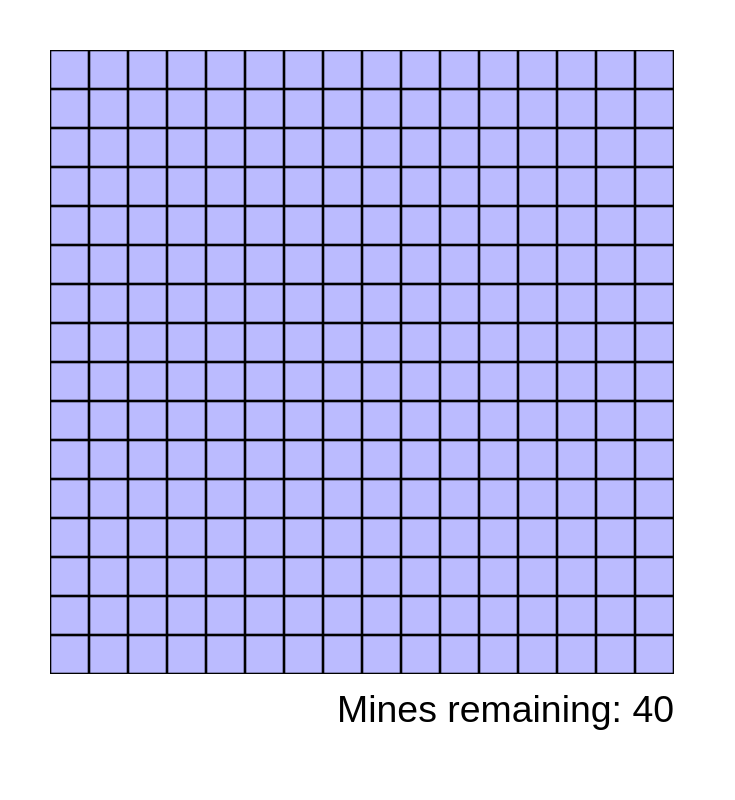
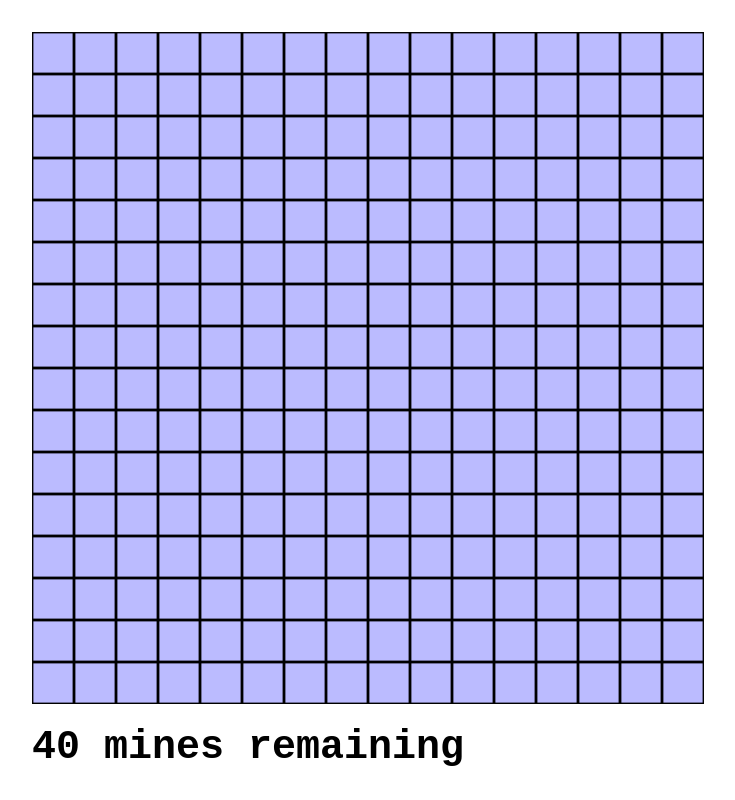
Before and after one commit to Josef37/minesweeper, a website: page built/index.html in a window 1280 px wide. Shown: the whole page, without its empty margins (0-735 px from the left). Drawn offline with Linux system fonts and the light colour scheme.

Commit message:
Mine Counter as Paragraph and better sizing

```diff
--- a/built/bundle.js
+++ b/built/bundle.js
@@ -367,14 +367,18 @@ class Gameboard {
     }
     // create cells with "totalNumberOfMines"
     createBoard() {
-        let hasMine = Array(this.totalNumberOfMines).fill(true).concat(Array(this.width * this.height - this.totalNumberOfMines).fill(false));
+        let hasMine = Array(this.totalNumberOfMines)
+            .fill(true)
+            .concat(Array(this.width * this.height - this.totalNumberOfMines).fill(false));
         utils_1.Utils.shuffle(hasMine, this.seed);
         this.createBoardFromArray(hasMine);
     }
     // create cells with "totalNumberOfMines"
     // makes sure no mine is at position (x,y)
     createBoardSave(x, y) {
-        let hasMine = Array(this.totalNumberOfMines).fill(true).concat(Array(this.width * this.height - this.totalNumberOfMines - 1).fill(false));
+        let hasMine = Array(this.totalNumberOfMines)
+            .fill(true)
+            .concat(Array(this.width * this.height - this.totalNumberOfMines - 1).fill(false));
         utils_1.Utils.shuffle(hasMine, this.seed);
         hasMine.splice(utils_1.Utils.getIndex(x, y, this.width), 0, false);
         this.createBoardFromArray(hasMine);
@@ -394,7 +398,7 @@ class Gameboard {
                 return;
             }
             let numberOfAdjacentMines = 0;
-            this.doForAllNeighbours(x, y, neighbour => numberOfAdjacentMines += Number(neighbour.hasMine));
+            this.doForAllNeighbours(x, y, neighbour => (numberOfAdjacentMines += Number(neighbour.hasMine)));
             cell.setNumberOfAdjacentMines(numberOfAdjacentMines);
         });
     }
@@ -409,7 +413,8 @@ class Gameboard {
     doForAllNeighbours(x, y, callback) {
         for (let dx of [-1, 0, 1]) {
             for (let dy of [-1, 0, 1]) {
-                if (dx == 0 && dy == 0) { // ignore the cell itself
+                if (dx == 0 && dy == 0) {
+                    // ignore the cell itself
                     continue;
                 }
                 let neighbourX = x + dx, neighbourY = y + dy;
@@ -423,7 +428,9 @@ class Gameboard {
     // action for a click on cell at (x, y)
     // return, if an action was performed
     doAction(x, y) {
-        if (this.gameStatus != GameStatus.Playing || !this.areValidCoordinates(x, y) || this.board[x][y].isFlagged) {
+        if (this.gameStatus != GameStatus.Playing ||
+            !this.areValidCoordinates(x, y) ||
+            this.board[x][y].isFlagged) {
             return false;
         }
         this.drawProbabilityMap = false;
@@ -452,14 +459,16 @@ class Gameboard {
     autoRevealCells(x, y, revealedCells) {
         let cell = this.board[x][y];
         let numberOfFlaggedCells = 0;
-        this.doForAllNeighbours(x, y, neighbour => numberOfFlaggedCells += Number(neighbour.isFlagged));
+        this.doForAllNeighbours(x, y, neighbour => (numberOfFlaggedCells += Number(neighbour.isFlagged)));
         if (numberOfFlaggedCells != cell.numberOfAdjacentMines) {
             return false;
         }
         let mineRevealed = false;
         this.doForAllNeighbours(x, y, (neighbour, neighbourX, neighbourY) => {
             if (!neighbour.isFlagged) {
-                mineRevealed = mineRevealed || this.revealCell(neighbourX, neighbourY, revealedCells);
+                mineRevealed =
+                    mineRevealed ||
+                        this.revealCell(neighbourX, neighbourY, revealedCells);
             }
         });
         return mineRevealed;
@@ -486,7 +495,8 @@ class Gameboard {
         return false;
     }
     flagCell(x, y) {
-        if (this.gameStatus != GameStatus.Playing || !this.areValidCoordinates(x, y)) {
+        if (this.gameStatus != GameStatus.Playing ||
+            !this.areValidCoordinates(x, y)) {
             return;
         }
         this.drawProbabilityMap = false;
@@ -526,7 +536,10 @@ class Gameboard {
     }
     // canvas position -> grid position
     transpose(canvasX, canvasY) {
-        return [Math.floor(canvasX / this.cellSizeInCanvas), Math.floor(canvasY / this.cellSizeInCanvas)];
+        return [
+            Math.floor(canvasX / this.cellSizeInCanvas),
+            Math.floor(canvasY / this.cellSizeInCanvas)
+        ];
     }
     // return if coordinates are inside grid
     areValidCoordinates(x, y) {
@@ -534,14 +547,14 @@ class Gameboard {
     }
     // set highlighted cell when not gameover or probability map is drawn
     highlight(context, x, y) {
-        if (this.drawProbabilityMap || this.gameStatus != GameStatus.Playing
-            || (x == this.highlightedX && y == this.highlightedY)) {
+        if (this.drawProbabilityMap ||
+            this.gameStatus != GameStatus.Playing ||
+            (x == this.highlightedX && y == this.highlightedY)) {
             return;
         }
         if (this.areValidCoordinates(this.highlightedX, this.highlightedY)) {
             this.board[this.highlightedX][this.highlightedY].isHighlighted = false;
-            this.board[this.highlightedX][this.highlightedY]
-                .draw(context, this.highlightedX * this.cellSizeInCanvas, this.highlightedY * this.cellSizeInCanvas, this.cellSizeInCanvas);
+            this.board[this.highlightedX][this.highlightedY].draw(context, this.highlightedX * this.cellSizeInCanvas, this.highlightedY * this.cellSizeInCanvas, this.cellSizeInCanvas);
         }
         if (!this.areValidCoordinates(x, y)) {
             this.highlightedX = this.highlightedY = -1;
@@ -552,30 +565,32 @@ class Gameboard {
         this.board[x][y].isHighlighted = true;
         this.board[x][y].draw(context, x * this.cellSizeInCanvas, y * this.cellSizeInCanvas, this.cellSizeInCanvas);
     }
-    // draw the gameboard (optional with probability map)
-    draw(context, width, height) {
+    calculateDimensions(availableWidth, availableHeight) {
+        const cellSize = Math.floor(Math.min(availableWidth / this.width, availableHeight / this.height));
+        const width = this.width * cellSize;
+        const height = this.height * cellSize;
+        return { width, height, cellSize };
+    }
+    // render the gameboard (optional with probability map)
+    render(context, availableWidth, availableHeight, minesCounter) {
         // unset highlight for probability map
-        if (this.drawProbabilityMap && this.areValidCoordinates(this.highlightedX, this.highlightedY)) {
+        if (this.drawProbabilityMap &&
+            this.areValidCoordinates(this.highlightedX, this.highlightedY)) {
             this.board[this.highlightedX][this.highlightedY].isHighlighted = false;
             this.highlightedX = this.highlightedY = -1;
         }
         // draw grid
-        this.cellSizeInCanvas = Math.floor(Math.min(width / this.width, (height / 1.1) / this.height));
-        context.clearRect(0, 0, width, height);
-        width = this.width * this.cellSizeInCanvas;
-        height = this.height * this.cellSizeInCanvas;
+        context.clearRect(0, 0, availableWidth, availableHeight);
+        const { width, height, cellSize } = this.calculateDimensions(availableWidth, availableHeight);
+        this.cellSizeInCanvas = cellSize;
         this.doForAllCells((cell, x, y) => {
             cell.draw(context, x * this.cellSizeInCanvas, y * this.cellSizeInCanvas, this.cellSizeInCanvas, this.gameStatus != GameStatus.Playing);
         });
         // mines remaining counter
-        context.fillStyle = "black";
-        context.textAlign = "right";
-        context.textBaseline = "top";
-        context.font = `${height * 0.06}px sans-serif`;
-        context.fillText("Mines remaining: " + this.countRemainingMines(), width, height + height * 0.03);
+        minesCounter.textContent = this.countRemainingMines() + " mines remaining";
         // gameover overlay
         if (this.gameStatus != GameStatus.Playing) {
-            context.fillStyle = 'rgba(255, 255, 255, 0.8)';
+            context.fillStyle = "rgba(255, 255, 255, 0.8)";
             context.fillRect(0, 0, width, height);
             let centerX = width / 2;
             let centerY = height / 2;
@@ -585,7 +600,7 @@ class Gameboard {
             context.font = `${height * 0.06}px sans-serif`;
             context.fillText(this.gameStatus, centerX, centerY - 0.05 * height);
             context.font = `${height * 0.03}px sans-serif`;
-            context.fillText('(right-click to restart)', centerX, centerY + 0.025 * height);
+            context.fillText("(right-click to restart)", centerX, centerY + 0.025 * height);
         }
         if (this.drawProbabilityMap) {
             for (let [cell, mineProbability] of this.mineProbabilityMap) {
@@ -599,6 +614,7 @@ class Gameboard {
                 context.fillText(mineProbability.toFixed(2), (x + 0.5) * this.cellSizeInCanvas, (y + 0.53) * this.cellSizeInCanvas);
             }
         }
+        return { width: width, height: height };
     }
 }
 exports.Gameboard = Gameboard;
@@ -608,13 +624,13 @@ exports.Gameboard = Gameboard;
 Object.defineProperty(exports, "__esModule", { value: true });
 const gameboard_1 = require("./gameboard");
 const solver_1 = require("./solver");
-window.addEventListener('DOMContentLoaded', main);
+window.addEventListener("DOMContentLoaded", main);
 function main() {
-    let canvas = document.getElementById('gameboard');
-    let context = canvas.getContext('2d');
+    let canvas = (document.getElementById("gameboard"));
+    let context = canvas.getContext("2d");
     let width;
     let height;
-    let padding = 50;
+    let minesCoutner = (document.getElementById("mines-counter"));
     // let gameboard = new Gameboard(5, 5, 5, false, 0);
     // let gameboard = new Gameboard(8, 8, 10);
     let gameboard = new gameboard_1.Gameboard(16, 16, 40);
@@ -624,16 +640,16 @@ function main() {
     resizeCanvas();
     canvas.addEventListener("click", onclick);
     canvas.addEventListener("contextmenu", onclick);
-    canvas.addEventListener("mousemove", event => gameboard.highlight(context, ...gameboard.transpose(event.clientX - padding, event.clientY - padding)));
+    canvas.addEventListener("mousemove", event => gameboard.highlight(context, ...gameboard.transpose(...getCanvasCoordinates(event))));
     window.addEventListener("resize", resizeCanvas);
     document.addEventListener("keypress", onkeypress);
     function onclick(event) {
-        let canvasX = event.clientX - padding;
-        let canvasY = event.clientY - padding;
-        if (event.button == 0) { // Left mouse button
+        const [canvasX, canvasY] = getCanvasCoordinates(event);
+        // Left mouse button
+        if (event.button == 0) {
             gameboard.doAction(...gameboard.transpose(canvasX, canvasY));
-        }
-        else if (event.button == 2) { // Right mouse button
+        } // Right mouse button
+        else if (event.button == 2) {
             if (gameboard.gameStatus != gameboard_1.GameStatus.Playing) {
                 gameboard.reset();
             }
@@ -663,6 +679,13 @@ function main() {
         }
         console.timeEnd("solver");
     }
+    // return coordinates of mouse event relative to canvas
+    function getCanvasCoordinates(event) {
+        const rect = canvas.getBoundingClientRect();
+        let canvasX = event.clientX - rect.left;
+        let canvasY = event.clientY - rect.top;
+        return [canvasX, canvasY];
+    }
     function testSolver(iterations) {
         let winCount = 0;
         for (let i = 1; i <= iterations; i++) {
@@ -672,12 +695,12 @@ function main() {
                 solver.solve();
             }
             winCount += Number(gameboard.gameStatus == gameboard_1.GameStatus.Won);
-            console.log(`${winCount} of ${i} won (${100 * winCount / i}%)`);
+            console.log(`${winCount} of ${i} won (${(100 * winCount) / i}%)`);
         }
         gameboard.reset();
     }
     function drawGameboard() {
-        gameboard.draw(context, width - 2 * padding, height - 2 * padding);
+        return gameboard.render(context, width, height, minesCoutner);
     }
     function drawProbabilityMap(mineProbabilityMap) {
         gameboard.mineProbabilityMap = mineProbabilityMap;
@@ -685,9 +708,12 @@ function main() {
         drawGameboard();
     }
     function resizeCanvas() {
-        width = canvas.width = window.innerWidth;
-        height = canvas.height = window.innerHeight;
-        context.translate(padding, padding);
+        const rem = parseFloat(getComputedStyle(document.documentElement).fontSize);
+        const availableWidth = window.innerWidth - 4 * rem;
+        const availableHeight = window.innerHeight - 8 * rem;
+        const { width: canvasWidth, height: canvasHeight } = gameboard.calculateDimensions(availableWidth, availableHeight);
+        width = canvas.width = canvasWidth;
+        height = canvas.height = canvasHeight;
         drawGameboard();
     }
 }
--- a/built/index.html
+++ b/built/index.html
@@ -5,14 +5,22 @@
 	<script src="bundle.js"></script>
 	<style>
 		body {
-			margin: 0;
+			margin: 2rem;
 		}
 		canvas {
 			display: block;
+		}
+		p {
+			font-size: 2.5rem;
+			font-family: 'Courier New', Courier, monospace;
+			font-weight: bold;
+			margin: 1.5rem 0;
+			line-height: 1;
 		}
 	</style>
 </head>
 <body>
 	<canvas id="gameboard"></canvas>
+	<p id="mines-counter"></p>
 </body>
 </html>
```
Also changed, not shown: src/gameboard.ts (+132 -40 lines), src/main.ts (+40 -15 lines).
